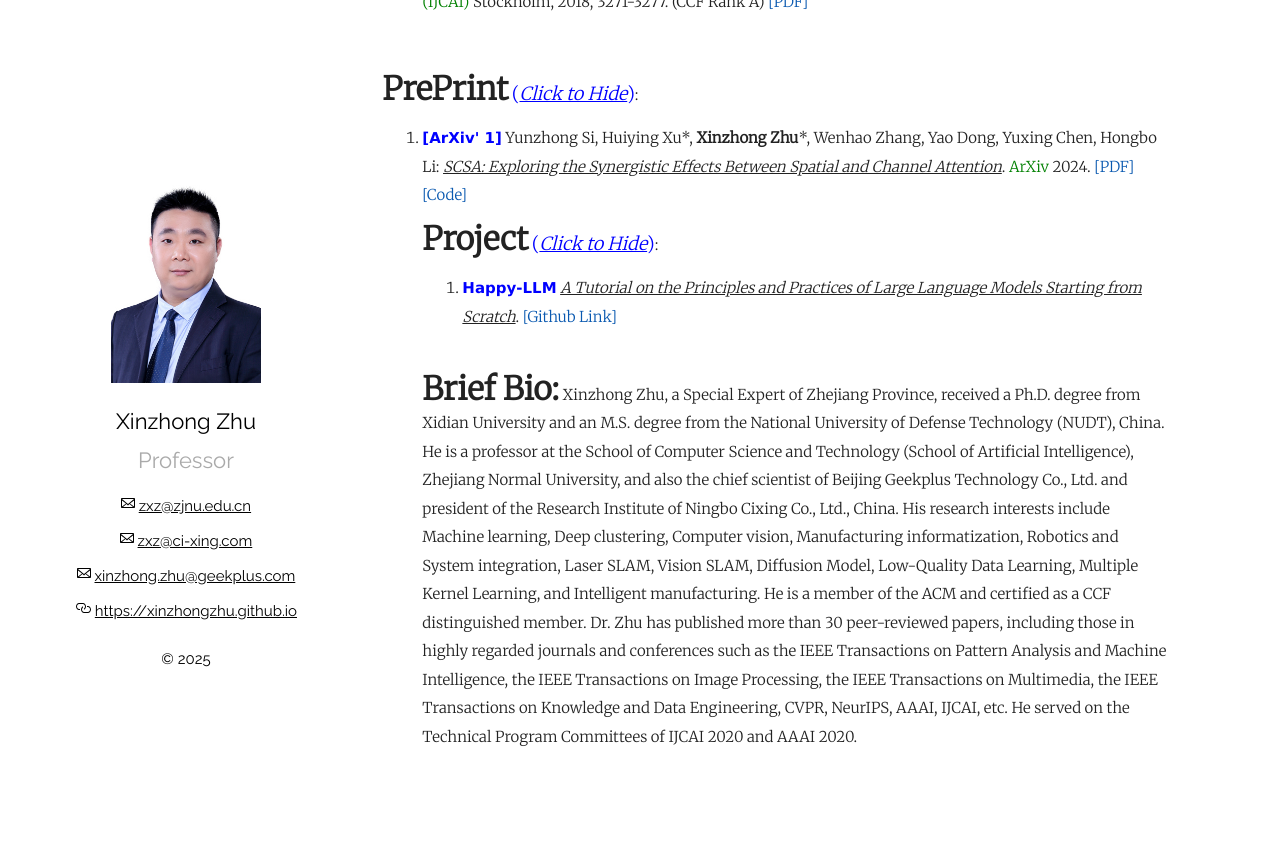
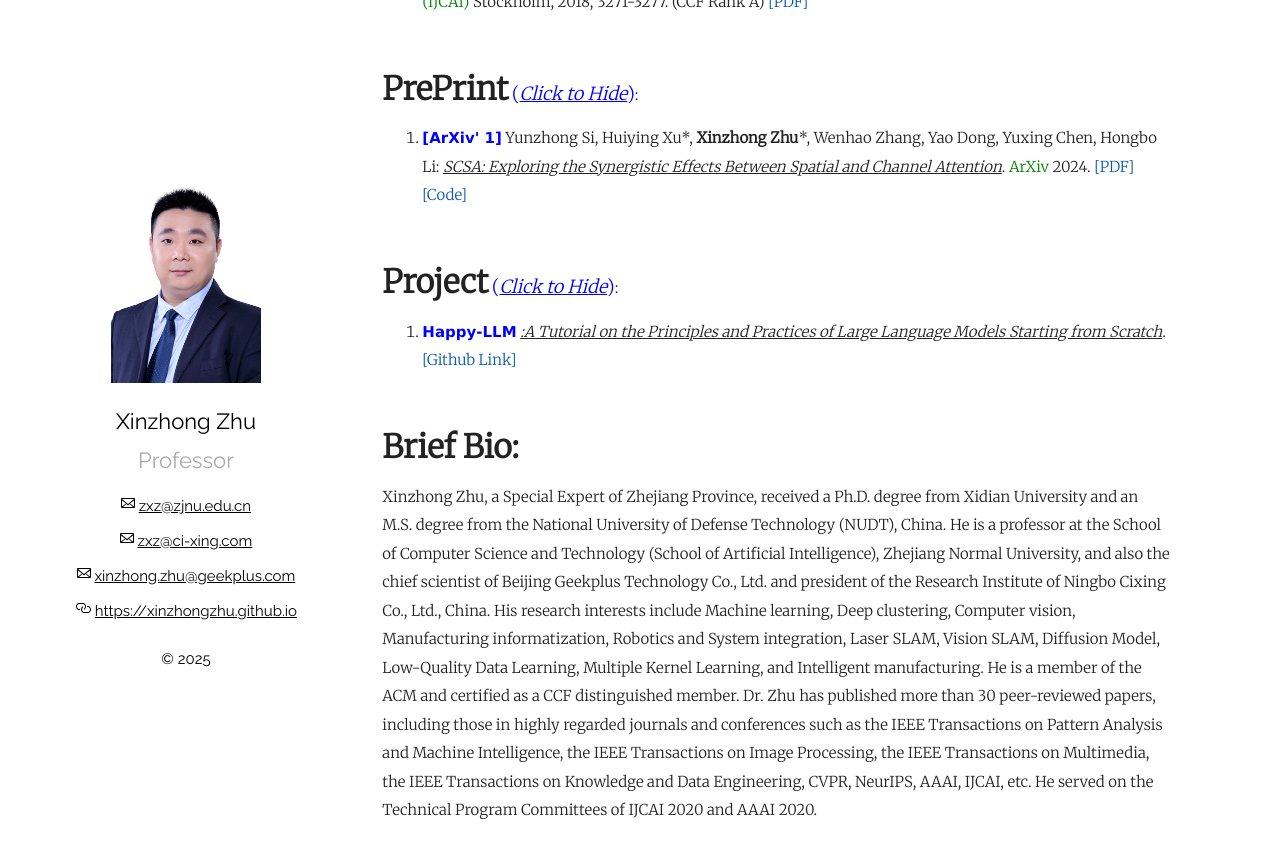
Before and after one commit to xinzhongzhu/xinzhongzhu.github.io, a Jekyll site: the page built from index.md, in a window 1280 px wide and 900 px high, scrolled down 6551 px. Shown: the top 858 px of the window. Built offline with Jekyll 4.4.1, drawn with Linux system fonts in a browser that asks for light colours; before the commit the page ends 7377 px from its top, so only the background shows below that.

Commit message:
Update index.md

```diff
--- a/index.md
+++ b/index.md
@@ -178,11 +178,21 @@ Please drop me a message by email: <u>zxz@zjnu.edu.cn</u> or <u>zxz@ci-xing.com<
     <ol>
 <p style="margin-top: 8px;"><li><font face="verdana" color="blue"><b>[ArXiv' 1]</b></font> Yunzhong Si, Huiying Xu*, <b>Xinzhong Zhu</b>*, Wenhao Zhang, Yao Dong, Yuxing Chen, Hongbo Li: <i><u>SCSA: Exploring the Synergistic Effects Between Spatial and Channel Attention</u></i>. <font color="green">ArXiv</font> 2024. <a href = "https://arxiv.org/pdf/2407.05128v1">[PDF]</a> <a href = "https://github.com/HZAI-ZJNU/SCSA">[Code]</a></li></p>
 
+
+
+</ol>
+
+  </p>
+</details>
+
+<br />
+
+
 <details open>
   <summary><font size="6"><b>Project</b></font> <font size="4" color="blue">(<i><u>Click to Hide</u></i>)</font>:</summary>
   <p>
     <ol>
-<p style="margin-top: 8px;"><li><font face="verdana" color="blue"><b>Happy-LLM</b></font> <i><u>A Tutorial on the Principles and Practices of Large Language Models Starting from Scratch</u></i>. <a href = "https://github.com/datawhalechina/happy-llm">[Github Link]</a></li></p>
+<p style="margin-top: 8px;"><li><font face="verdana" color="blue"><b>Happy-LLM</b></font> <i><u>:A Tutorial on the Principles and Practices of Large Language Models Starting from Scratch</u></i>. <a href = "https://github.com/datawhalechina/happy-llm">[Github Link]</a></li></p>
 
 
 
```
